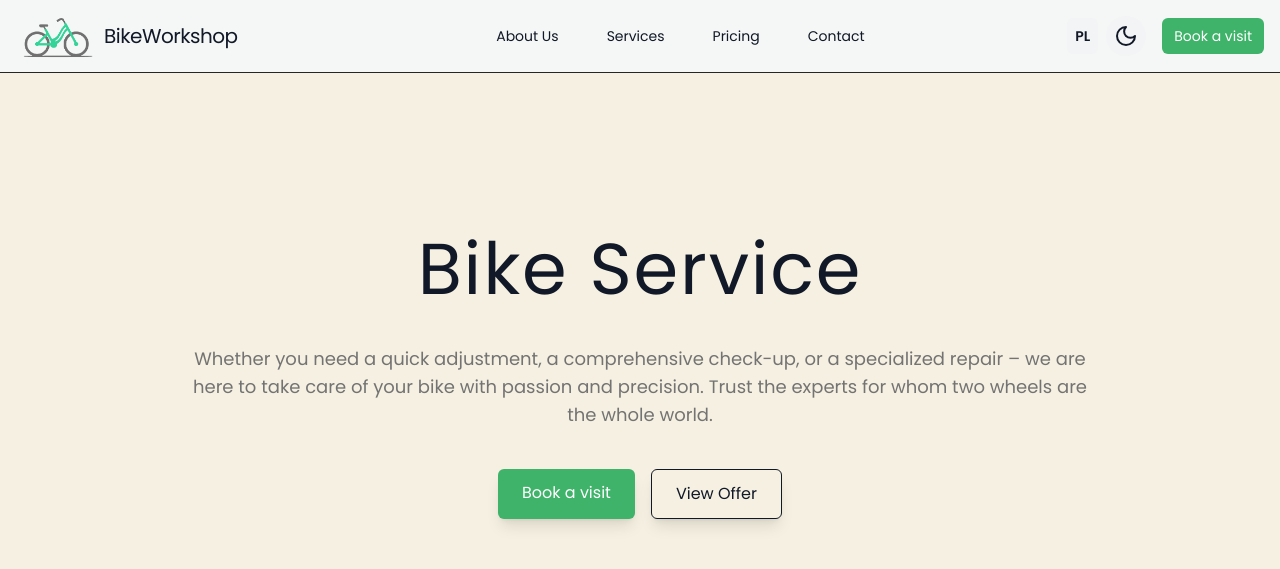
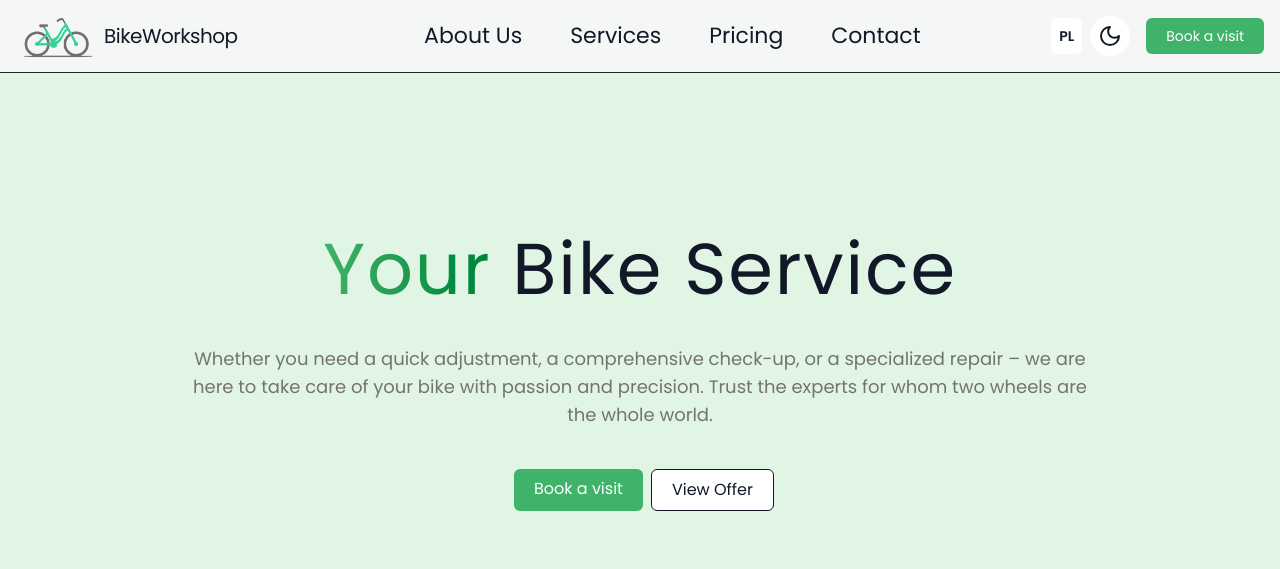
Before and after one commit to madamiec19/BikeWorkshop, a React (Vite) app: page / in a window 1280 px wide. Shown: the top 569 px of the page. Built offline with nearby package versions, Linux system fonts and the light colour scheme.

Commit message:
add button component

```diff
--- /dev/null
+++ b/src/components/Button.jsx
@@ -0,0 +1,43 @@
+import React from "react";
+// Definiujemy bazowe style, które są wspólne dla wszystkich przycisków
+const baseStyles =
+  "py-2 px-5 r hover:opacity-90 py-2 px-3 ml-2 rounded-md transition  active:scale-95";
+
+// Definiujemy style dla różnych wariantów przycisków
+const variants = {
+  // Przycisk główny, z tłem w kolorze akcentu
+  primary: `bg-accent text-white`,
+  // Przycisk dodatkowy, z ramką
+  secondary: `border bg-card text-foreground`,
+};
+
+export const Button = ({
+  href,
+  children,
+  variant = "primary",
+  className = "",
+  ...props
+}) => {
+  // Jeśli przekażemy 'href', komponent będzie linkiem <a>
+  if (href) {
+    return (
+      <a
+        href={href}
+        className={`${baseStyles} ${variants[variant]} ${className}`}
+        {...props}
+      >
+        {children}
+      </a>
+    );
+  }
+
+  // W przeciwnym wypadku będzie standardowym przyciskiem <button>
+  return (
+    <button
+      className={`${baseStyles} ${variants[variant]} ${className}`}
+      {...props}
+    >
+      {children}
+    </button>
+  );
+};
--- a/src/components/HeroSection.jsx
+++ b/src/components/HeroSection.jsx
@@ -1,6 +1,7 @@
 import { useTranslation, Trans } from "react-i18next"; // <-- Import
 import video1 from "../assets/video1.mp4";
 import video2 from "../assets/video2.mp4";
+import { Button } from "./Button";
 
 const HeroSection = () => {
   const { t } = useTranslation(); // <-- Inicjalizacja hooka
@@ -9,30 +10,22 @@ const HeroSection = () => {
     <div className="flex flex-col items-center mt-6 lg:mt-20">
       <h1 className="text-4xl sm:text-6xl lg:text-7xl text-center tracking-wide">
         {/* Użycie <Trans> do tłumaczenia tekstu z gradientem */}
-        <Trans i18nKey="hero_title_styled">
-          <span className="bg-gradient-to-r from-accent to-green-700 text-transparent bg-clip-text">
-            Twój
-          </span>{" "}
-          Serwis Rowerowy
-        </Trans>
+        <span className="bg-gradient-to-r from-accent to-green-700 text-transparent bg-clip-text">
+          {t("hero_title_styled")}
+        </span>{" "}
+        {t("hero_title")}
       </h1>
       <p className="mt-10 text-lg text-center text-neutral-500 max-w-4xl">
         {/* Użycie t() do tłumaczenia podtytułu */}
         {t("hero_subtitle")}
       </p>
       <div className="flex justify-center my-10">
-        <a
-          href="#"
-          className="bg-accent text-white py-3 px-6 rounded-md shadow-lg hover:shadow-xl transition duration-300"
-        >
+        <Button href={"#"}>
           {t("nav_book_visit")} {/* Tłumaczenie przycisku */}
-        </a>
-        <a
-          href="#"
-          className="ml-4 py-3 px-6 border rounded-md shadow-lg hover:shadow-xl transition duration-300"
-        >
+        </Button>
+        <Button href={"#"} variant="secondary">
           {t("hero_view_offer")} {/* Tłumaczenie przycisku */}
-        </a>
+        </Button>
       </div>
       <div className="flex justify-center mt-10">
         <video
--- a/src/components/Navbar.jsx
+++ b/src/components/Navbar.jsx
@@ -2,15 +2,15 @@ import { useTranslation } from "react-i18next";
 import { Menu, X } from "lucide-react";
 import { useState } from "react";
 import logo from "../assets/logo.png";
-import { navItems } from "../constants"; // Importujemy dla linków href
+import { navItems } from "../constants";
 import { ThemeToggle } from "./ThemeToggle";
 import { LanguageSwitcher } from "./LanguageSwitcher";
+import { Button } from "./Button";
 
 const Navbar = () => {
   const { t } = useTranslation();
   const [mobileDrawerOpen, setMobileDrawerOpen] = useState(false);
 
-  // Klucze do tłumaczeń linków nawigacji
   const navTranslationKeys = [
     "nav_about",
     "nav_services",
@@ -34,20 +34,23 @@ const Navbar = () => {
           </div>
           <ul className="hidden lg:flex ml-14 space-x-12 text-foreground">
             {navItems.map((item, index) => (
+              // <li> jest teraz tylko kontenerem strukturalnym, bez stylów
               <li key={index}>
-                <a href={item.href}>{t(navTranslationKeys[index])}</a>
+                <a
+                  href={item.href}
+                  // Klasy są teraz na <a>, które jest blokiem
+                  className="block py-2 text-[22px] transition-all duration-200 hover:scale-[1.1] hover:drop-shadow-md active:scale-95"
+                >
+                  {t(navTranslationKeys[index])}
+                </a>
               </li>
             ))}
           </ul>
+          {/* ... reszta kodu bez zmian ... */}
           <div className="hidden lg:flex justify-center space-x-2 items-center">
             <LanguageSwitcher />
             <ThemeToggle />
-            <a
-              href="#"
-              className="bg-accent hover:opacity-90 py-2 px-3 ml-2 rounded-md transition text-white"
-            >
-              {t("nav_book_visit")}
-            </a>
+            <Button href="#">{t("nav_book_visit")}</Button>
           </div>
           <div className="lg:hidden md:flex flex-col justify-end">
             <button onClick={toggleNavbar}>
@@ -59,18 +62,18 @@ const Navbar = () => {
           <div className="fixed right-0 z-20 bg-primary w-full p-12 flex flex-col justify-center items-center lg:hidden">
             <ul>
               {navItems.map((item, index) => (
-                <li key={index} className="py-4 text-center">
-                  <a href={item.href}>{t(navTranslationKeys[index])}</a>
+                <li key={index} className="py-2 text-center">
+                  <a
+                    href={item.href}
+                    className="block py-2 transition-all duration-200 hover:scale-[1.2] hover:drop-shadow-md active:scale-95"
+                  >
+                    {t(navTranslationKeys[index])}
+                  </a>
                 </li>
               ))}
             </ul>
             <div className="flex flex-col items-center mt-6 space-y-6">
-              <a
-                href="#"
-                className="bg-accent hover:opacity-90 py-2 px-3 rounded-md transition text-white"
-              >
-                {t("nav_book_visit")}
-              </a>
+              <Button href="#">{t("nav_book_visit")}</Button>
               <div className="flex space-x-4 mt-4">
                 <LanguageSwitcher />
                 <ThemeToggle />
--- a/src/index.css
+++ b/src/index.css
@@ -21,9 +21,9 @@
   font-family: Poppins, sans-serif;
   color-scheme: light;
 
-  --color-background: #f5f0e1; /* Białe tło */
+  --color-background: #e1f5e4; /* Białe tło */
   --color-foreground: #111827; /* Ciemny tekst */
-  --color-card: #f3f4f6; /* Jasnoszary dla kart/przycisków */
+  --color-card: #ffffff; /* Jasnoszary dla kart/przycisków */
   --color-primary: #f4f7f5; /* Biały Navbar w trybie jasnym */
   --color-accent: #3eb369; /* Pomarańczowy akcent (bez zmian) */
 }
--- a/src/locales/en/translation.json
+++ b/src/locales/en/translation.json
@@ -4,7 +4,8 @@
   "nav_pricing": "Pricing",
   "nav_contact": "Contact",
   "nav_book_visit": "Book a visit",
-  "hero_title_styled": "<1>Your</1> Bike Service",
+  "hero_title_styled": "Your",
+  "hero_title": "Bike Service",
   "hero_subtitle": "Whether you need a quick adjustment, a comprehensive check-up, or a specialized repair – we are here to take care of your bike with passion and precision. Trust the experts for whom two wheels are the whole world.",
   "hero_view_offer": "View Offer",
   "video_fallback": "Your browser does not support the video tag.",
--- a/src/locales/pl/translation.json
+++ b/src/locales/pl/translation.json
@@ -4,7 +4,8 @@
   "nav_pricing": "Cennik",
   "nav_contact": "Kontakt",
   "nav_book_visit": "Umów wizytę",
-  "hero_title_styled": "<1>Twój</1> Serwis Rowerowy",
+  "hero_title_styled": "Twój ",
+  "hero_title": "Serwis Rowerowy",
   "hero_subtitle": "Niezależnie od tego, czy potrzebujesz szybkiej regulacji, kompleksowego przeglądu, czy specjalistycznej naprawy – jesteśmy tu, by zadbać o Twój rower z pasją i precyzją. Zaufaj ekspertom, dla których dwa kółka to cały świat.",
   "hero_view_offer": "Poznaj ofertę",
   "video_fallback": "Twoja przeglądarka nie obsługuje tagu wideo.",
```
